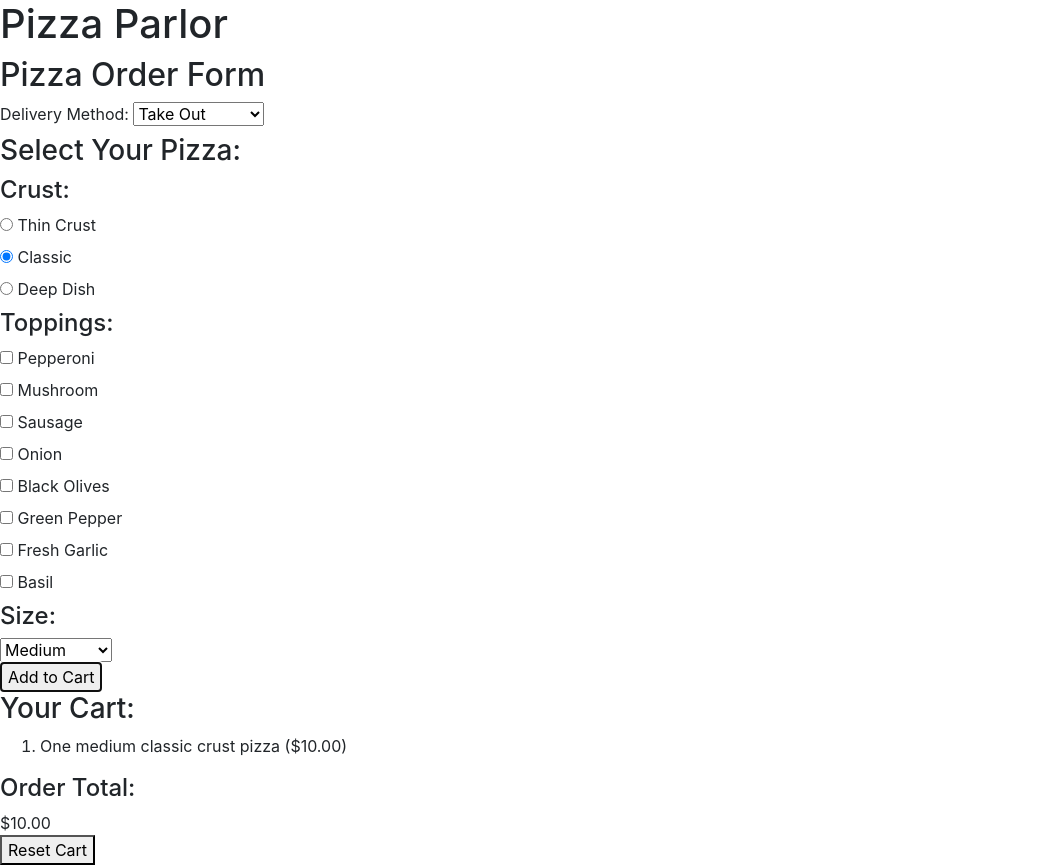
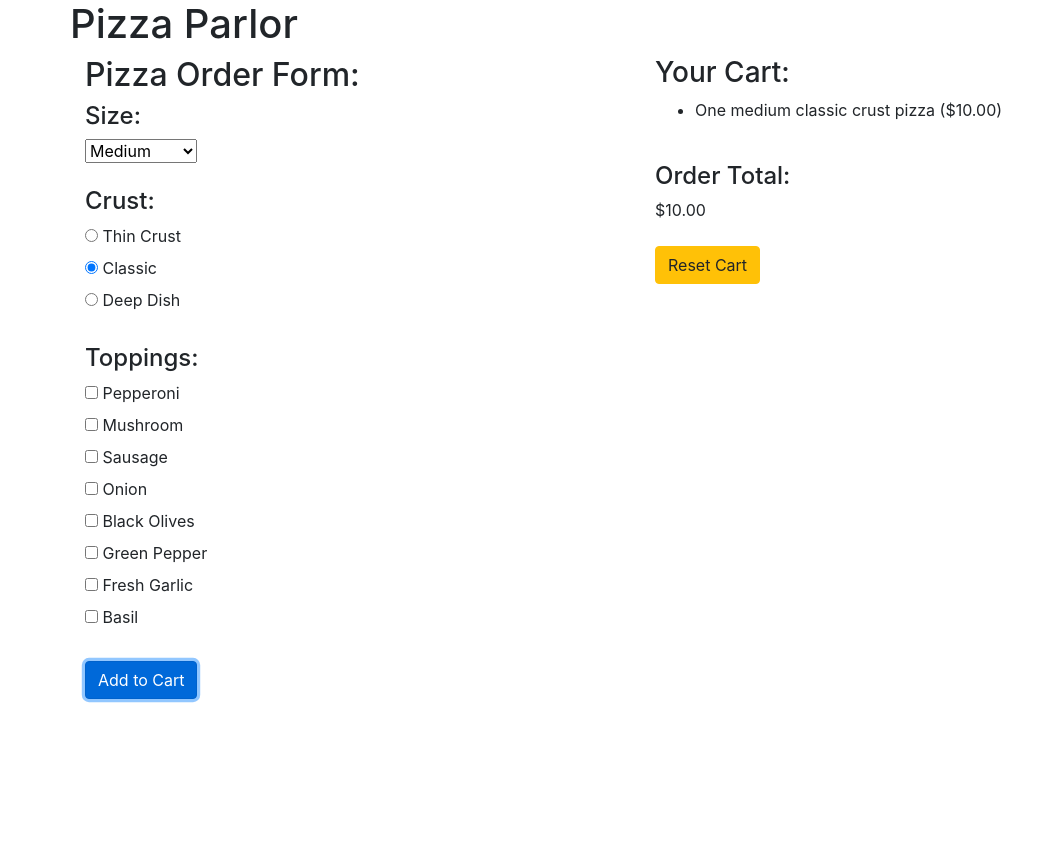
Before and after one commit to geoffreygao1/Pizza-Parlor, a plain HTML site: page index.html in a window 1280 px wide. Both pictures are taken after a click on the button "Add to Cart". Shown: the whole page, without its empty margins (0-1064 px from the left). After the commit the page ends 800 px from the top, so only its background shows below. Drawn offline with Linux system fonts and the light colour scheme.

Commit message:
Updated stylesheet with hidden class

```diff
--- a/css/styles.css
+++ b/css/styles.css
@@ -0,0 +1,3 @@
+.hidden {
+  display: none;
+}
--- a/index.html
+++ b/index.html
@@ -9,20 +9,33 @@
 </head>
 
 <body>
+  <div class="container">
+    <div class="row">
       <h1>Pizza Parlor</h1>
-  <h2>Pizza Order Form</h2>
+    </div>
+    <div class="row">
+      <div class="col-6">
+        <h2>Pizza Order Form:</h2>
         <div id="orderInfo">
           <form id="userInfo">
-      <label for="deliveryType">Delivery Method:</label>
+            <h4>Delivery Method:</h4>
             <select name="deliveryType" id="deliveryType">
               <option value=" takeOut">Take Out</option>
               <option value="delivery">Delivery (+$5)</option>
             </select>
           </form>
+          <br>
         </div>
         <div id="orderForm">
-    <h3>Select Your Pizza:</h3>
           <form id="pizzaSelect">
+            <h4>Size:</h4>
+            <select name="pizzaSize" id="pizzaSize"">
+              <option value=" small">Small</option>
+              <option selected="selected" value="medium">Medium</option>
+              <option value="large">Large</option>
+              <option value="extra-large">Extra-Large</option>
+            </select>
+            <br><br>
             <h4>Crust:</h4>
             <div id="crustType">
               <div>
@@ -38,6 +51,7 @@
                 <label for="deepDish">Deep Dish</label>
               </div>
             </div>
+            <br>
             <h4>Toppings:</h4>
             <div id="toppingList">
               <div>
@@ -73,28 +87,30 @@
                 <label for="basil">Basil</label>
               </div>
             </div>
-      <h4>Size:</h4>
-      <select name="pizzaSize" id="pizzaSize"">
-        <option value=" small">Small</option>
-        <option selected="selected" value="medium">Medium</option>
-        <option value="large">Large</option>
-        <option value="extra-large">Extra-Large</option>
-      </select>
+            <br>
             <div>
-        <button type="submit">Add to Cart</button>
+              <button type="submit" class="btn btn-primary">Add to Cart</button>
             </div>
           </form>
         </div>
-  <div id="cart">
+      </div>
+      <div class="col-6">
+        <div id="cart" class="hidden">
           <h3>Your Cart:</h3>
           <div id="cartContents">
-      <ol id="pizzaList"></ol>
+            <ul id="pizzaList"></ul>
           </div>
           <div id="deliveryFee"></div>
+          <br>
           <h4>Order Total:</h4>
           <div id="total"></div>
-    <button type="button" id="cartReset">Reset Cart</button>
+          <br>
+          <button type="button" id="cartReset" class="btn btn-warning">Reset Cart</button>
         </div>
+      </div>
+    </div>
+  </div>
+
 </body>
 
 </html>
--- a/js/scripts.js
+++ b/js/scripts.js
@@ -52,10 +52,6 @@ Order.prototype.cartPrice = function () {
   this.price = cartPrice;
 };
 
-// Order.prototype.updateDelivery = function (deliveryType) {
-//   this.deliveryMethod = deliveryType;
-// };
-
 Order.prototype.clearAll = function () {
   this.cart = [];
   this.price = 0;
@@ -70,12 +66,16 @@ let order = new Order();
 function cartHandler(event) {
   event.preventDefault();
   const form = document.getElementById("pizzaSelect");
+  const cart = document.getElementById("cart");
+  cart.classList.remove('hidden');
+  const orderInfo = document.getElementById("orderInfo");
+  orderInfo.classList.add('hidden');
   const inputCrust = document.querySelector('input[name="crustType"]:checked').value;
   const inputSize = document.getElementById('pizzaSize').value;
   const checkboxes = document.querySelectorAll('input[type=checkbox]:checked');
   const deliveryType = document.getElementById('deliveryType').value;
+  let pizza = new Pizza();
 
-  let pizza = new Pizza();
   //Updates Pizza Object from user input
   let toppingsList = [];
   for (let i = 0; i < checkboxes.length; i++) {
@@ -84,17 +84,18 @@ function cartHandler(event) {
   pizza.crust = inputCrust;
   pizza.size = inputSize;
   pizza.toppings = toppingsList;
-  //Adds to order
+
+  //Adds pizza to order
   order.deliveryMethod = deliveryType;
   order.addPizza(pizza);
   order.cartPrice();
   updateCart();
-  //clear fields
+
+  //clear form fields
   form.reset();
 };
 
 function updateCart() {
-  const cart = document.getElementById("cartContents");
   const pizzaList = document.getElementById("pizzaList");
   const total = document.getElementById("total");
   let deliveryFee = document.getElementById("deliveryFee");
@@ -132,9 +133,12 @@ function updateCart() {
 };
 
 function cartResetHandler() {
-  console.log("button clicked");
+  const cart = document.getElementById("cart");
+  const orderInfo = document.getElementById("orderInfo");
   order.clearAll();
-  updateCart();
+  cart.classList.add('hidden');
+  orderInfo.classList.remove('hidden');
+
 };
 
 window.addEventListener("load", function () {
```
Lines whose indentation alone changed are shown as unchanged.
